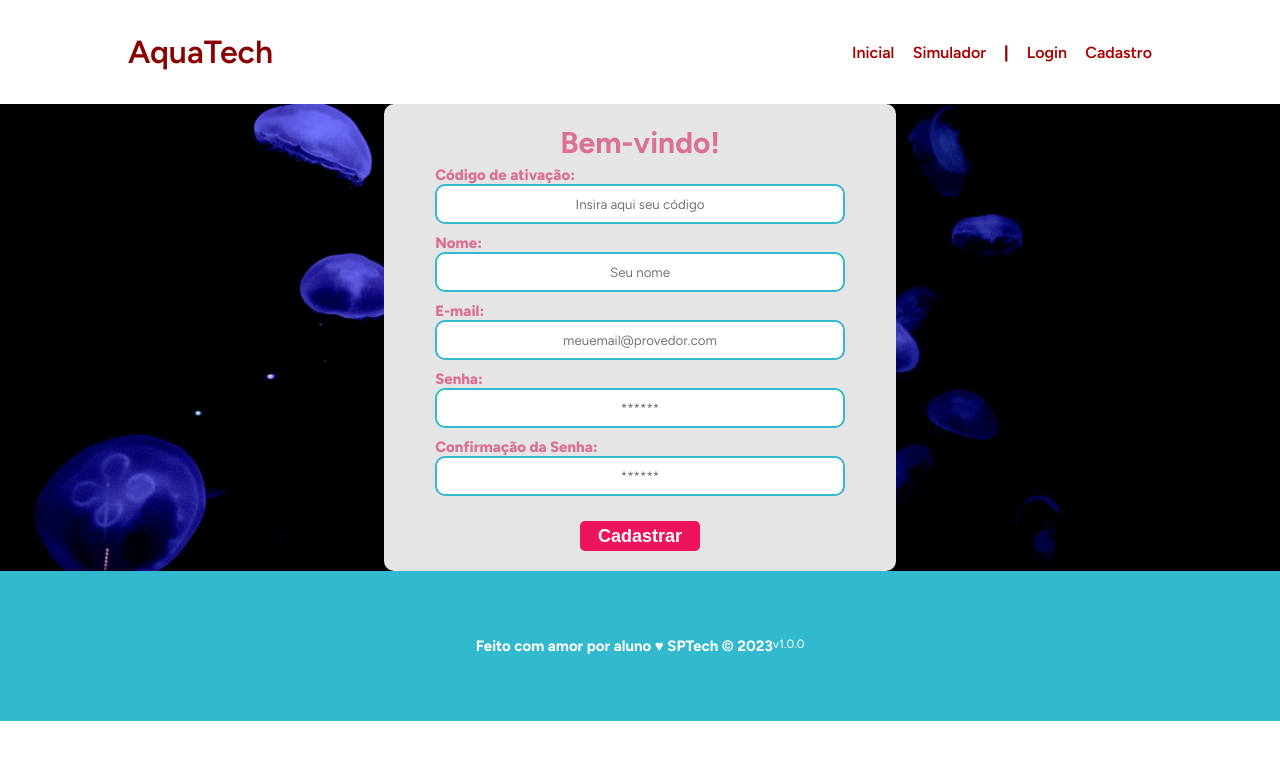
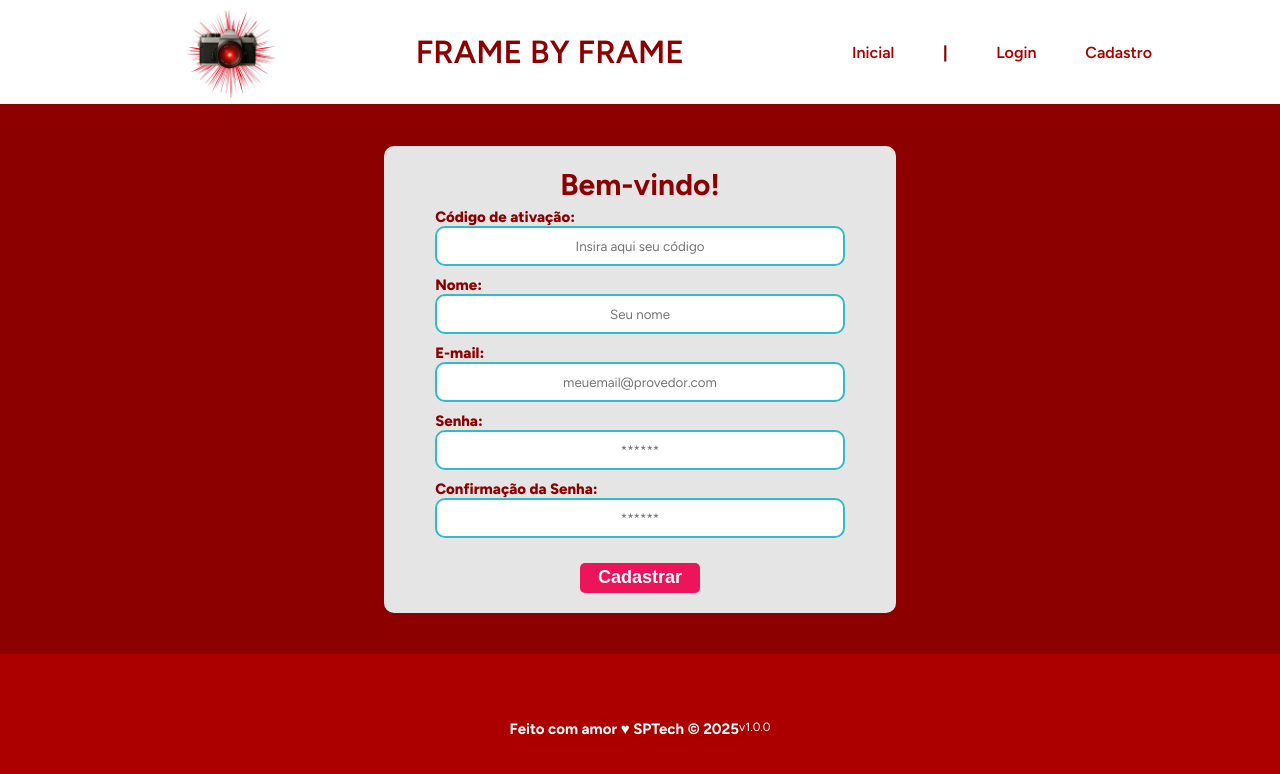
Before and after one commit to Thiago-Prates/Frame-by-Frame, a website: page public/cadastro.html in a window 1280 px wide. Drawn offline with Linux system fonts and the light colour scheme; no server answers.

Commit message:
Atualizando css cadastro e login

```diff
--- a/public/cadastro.html
+++ b/public/cadastro.html
@@ -15,18 +15,19 @@
   <link rel="preconnect" href="https://fonts.gstatic.com" />
 </head>
 
-<body onload="listar()">
+<body style="overflow: hidden;" onload="listar()">
   <!--header inicio-->
   <div class="header">
     <div class="container">
-      <h1 class="titulo">AquaTech</h1>
+      <div class="logo">
+          <img src="assets/imgs/Frame_By_Frame-removebg-preview.png" alt="">
+        </div>
+      <h1 class="titulo">FRAME BY FRAME</h1>
       <ul class="navbar">
         <li>
           <a href="index.html">Inicial</a>
         </li>
-        <li>
-          <a href="simulador.html">Simulador</a>
-        </li>
+
         <li>|</li>
         <li>
           <a href="login.html">Login</a>
@@ -87,7 +88,7 @@
   <!--footer inicio-->
   <div class="footer">
     <div class="container">
-      <h4>Feito com amor por aluno &hearts; SPTech &copy; 2023</h4>
+      <h4>Feito com amor &hearts; SPTech &copy; 2025</h4>
       <span class="version">v1.0.0</span>
     </div>
   </div>
--- a/public/css/estilo.css
+++ b/public/css/estilo.css
@@ -150,7 +150,7 @@
 /* FOOTER */
 
 .footer {
-  background-color: #32b9cd;
+  background-color: #ac0000;
   height: 150px;
   color: #fff;
   display: flex;
@@ -170,14 +170,14 @@
 
 .login {
   height: var(--tamanho-login);
-  background-image: url('../assets/imgs/bg-jelly-fish-para-home.png');
+  background-color: #8d0000;
   background-size: cover;
 }
 
 .login .container {
   justify-content: center;
   align-items: center;
-  height: 100%;
+  height: 550px;
 }
 
 .card {
@@ -187,7 +187,7 @@
   display: flex;
   align-items: center;
   justify-content: space-evenly;
-  color: palevioletred;
+  color: #8d0000;
   flex-direction: column;
   height: fit-content;
   padding: 20px 0;
```
Also changed, not shown: public/index.html (+2 -4 lines), public/login.html (+7 -6 lines).
